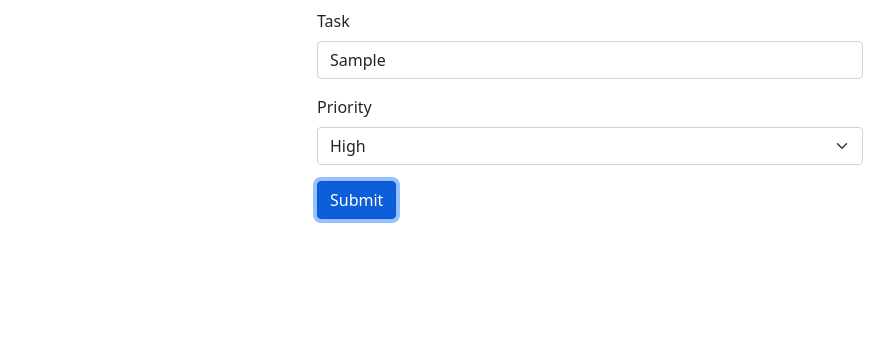
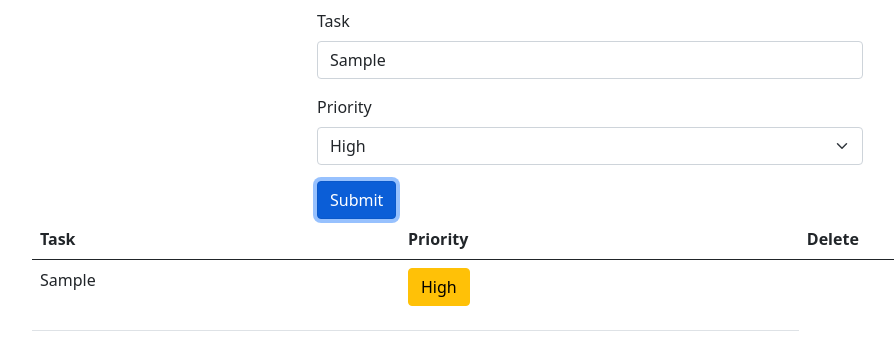
Before and after one commit to jkunciene/todo_211126, a plain HTML site: page index.html in a window 1280 px wide. Both pictures are taken after typing "Sample" into the empty fields and a click on the button "Submit". Shown: the part 63-408 px from the top of the page, without its empty margins (50-944 px from the left). Drawn offline with nearby package versions, Linux system fonts and the light colour scheme.

Commit message:
isspausdinu tas ir priority

```diff
--- a/index.html
+++ b/index.html
@@ -37,7 +37,18 @@
             </div>
           <!-- informacijos surinkimo formos pabaiga -->
           <!-- lentele duomenu isspausdinimui TABLE-->
-
+          <table class="table">
+            <thead>
+              <tr>
+                <th scope="col">Task</th>
+                <th scope="col">Priority</th>
+                <th scope="col">Delete</th>
+              </tr>
+            </thead>
+            <tbody>
+             <!-- cia spausdinsiu su JS -->
+            </tbody>
+          </table>
           <!-- lenteles duomenu isspausdinimui pabaiga-->
 
     </div>
--- a/js.js
+++ b/js.js
@@ -2,6 +2,7 @@
 
 const task=document.getElementById('task');
 const priority=document.getElementById('priority');
+const myTable=document.querySelector('tbody');
 
 const myButton=document.getElementById('myButton');
 
@@ -11,6 +12,37 @@ myButton.addEventListener('click', function(e){
 });
 
 function addToDo(){
-    console.log(task.value);
-    console.log(priority.value);
+    if(task.value !== ''){
+        console.log(task.value);
+        console.log(priority.value);
+// kuriu eilute, ja idedu i table body
+      const myRow=document.createElement('tr');
+      myTable.appendChild(myRow);
+// kuriu stulpeli, i ji idedu task reiksme
+      const myCol=document.createElement('td');
+      myCol.textContent=task.value;
+//   stulpeli appendinu eilutei
+      myRow.appendChild(myCol);
+
+    //   mano kodas priority reiksmei ideti
+      const myCol1=document.createElement('td');
+      const myPriority=document.createElement('p');
+      myPriority.innerText=priority.value;
+      switch(priority.value){
+            case 'High':
+                myPriority.className="btn btn-warning";
+                break;
+            case 'Normal':
+                myPriority.className="btn btn-success";
+                break;
+            case 'Low':
+                myPriority.className="btn btn-info";
+                break;
+      }
+      myCol1.appendChild(myPriority)
+      myRow.appendChild(myCol1);
+
+    } else {
+        alert("Iveskite uzduoti")
+    }
 }
```
